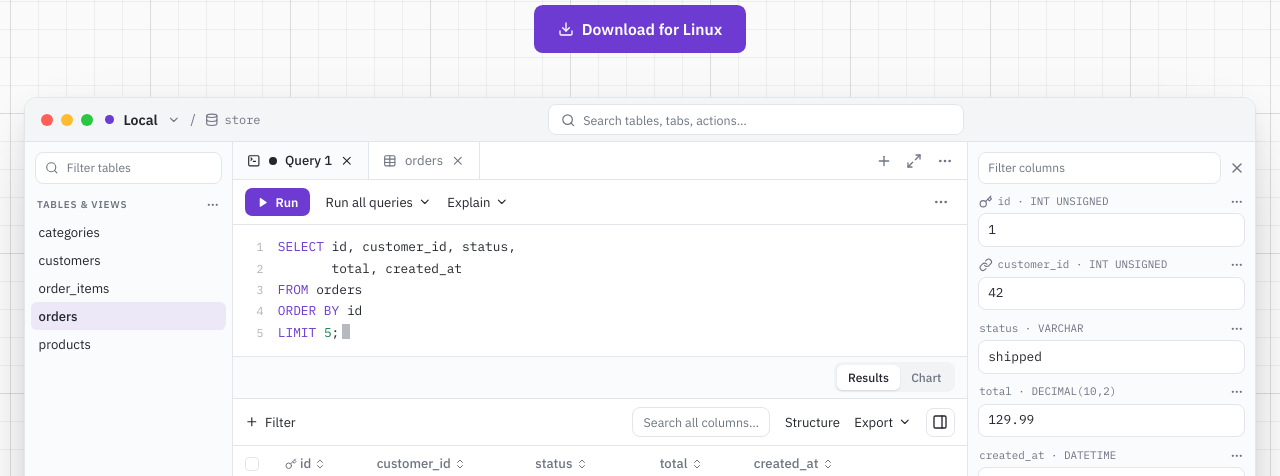
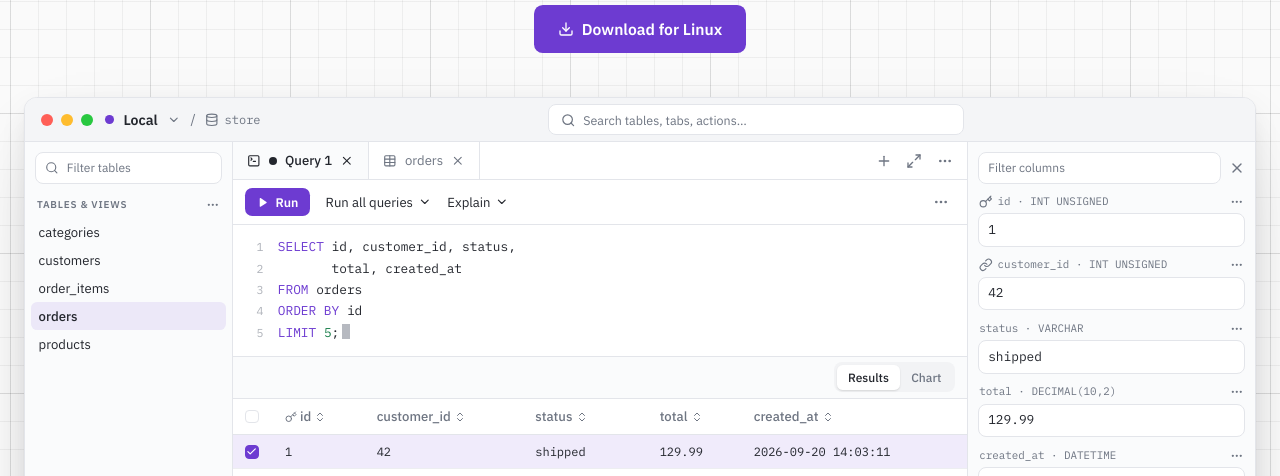
Before and after one commit to Alanaktion/zippa-db, a plain HTML site: page index.html in a window 1280 px wide. Shown: the part 307-783 px from the top of the page. Drawn offline with Linux system fonts and the light colour scheme.

Commit message:
Drop the table-tab filter toolbar from the query mockup
The Filter/Search/Structure/Export bar belongs to the table tab,
not the Query tab the mockup shows — the Query tab goes straight
from the Results/Chart header to the grid. Removing it makes the
mockup match the Query tab in the reference screenshot.

```diff
--- a/index.html
+++ b/index.html
@@ -263,23 +263,6 @@
       .win-tabs .spacer { margin-left: auto; display: flex; align-items: center; gap: 0.1rem; padding: 0 0.5rem; color: var(--win-muted); }
       .win-tabs .spacer span { padding: 0.4rem; display: inline-flex; }
       .win-tabs .spacer svg { width: 1rem; height: 1rem; }
-      .win-toolbar {
-        display: flex; align-items: center; justify-content: space-between; gap: 0.75rem;
-        padding: 0.5rem 0.75rem; border-bottom: 1px solid var(--win-line); user-select: none;
-      }
-      .win-toolbar .tb-filter { display: inline-flex; align-items: center; gap: 0.4rem; font-size: 0.82rem; white-space: nowrap; }
-      .win-toolbar .tb-filter svg { width: 0.85rem; height: 0.85rem; }
-      .win-toolbar .tb-right { display: flex; align-items: center; gap: 0.9rem; margin-left: auto; }
-      .win-toolbar .tb-search {
-        padding: 0.32rem 0.65rem; border-radius: 0.5rem; font-size: 0.78rem;
-        background: var(--win-field); border: 1px solid var(--win-line); color: var(--win-muted); white-space: nowrap;
-      }
-      .win-toolbar .tb-btn { display: inline-flex; align-items: center; gap: 0.3rem; font-size: 0.82rem; white-space: nowrap; }
-      .win-toolbar .tb-btn svg { width: 0.85rem; height: 0.85rem; }
-      .win-toolbar .tb-panel { display: inline-flex; padding: 0.35rem; border-radius: 0.45rem; color: var(--win-muted); }
-      .win-toolbar .tb-panel svg { width: 1rem; height: 1rem; }
-      .win-toolbar .tb-panel.on { background: var(--win-field); border: 1px solid var(--win-line); color: var(--win-text); }
-      @media (max-width: 640px) { .win-toolbar .tb-search { display: none; } }
 
       /* Query editor pane */
       .win-query {
@@ -587,15 +570,6 @@
 
               <div class="win-reshead"><span class="res-toggle"><span class="on">Results</span><span>Chart</span></span></div>
 
-              <div class="win-toolbar">
-                <span class="tb-filter"><svg aria-hidden="true" focusable="false" viewBox="0 0 24 24" fill="none" stroke="currentColor" stroke-width="2" stroke-linecap="round" stroke-linejoin="round" ><path d="M5 12h14" /><path d="M12 5v14" /></svg>Filter</span>
-                <span class="tb-right">
-                  <span class="tb-search">Search all columns…</span>
-                  <span class="tb-btn">Structure</span>
-                  <span class="tb-btn">Export <svg aria-hidden="true" focusable="false" viewBox="0 0 24 24" fill="none" stroke="currentColor" stroke-width="2" stroke-linecap="round" stroke-linejoin="round" ><path d="m6 9 6 6 6-6" /></svg></span>
-                  <span class="tb-panel on"><svg aria-hidden="true" focusable="false" viewBox="0 0 24 24" fill="none" stroke="currentColor" stroke-width="2" stroke-linecap="round" stroke-linejoin="round" ><rect width="18" height="18" x="3" y="3" rx="2" /><path d="M15 3v18" /></svg></span>
-                </span>
-              </div>
 
               <div class="win-grid">
                 <table>
```
